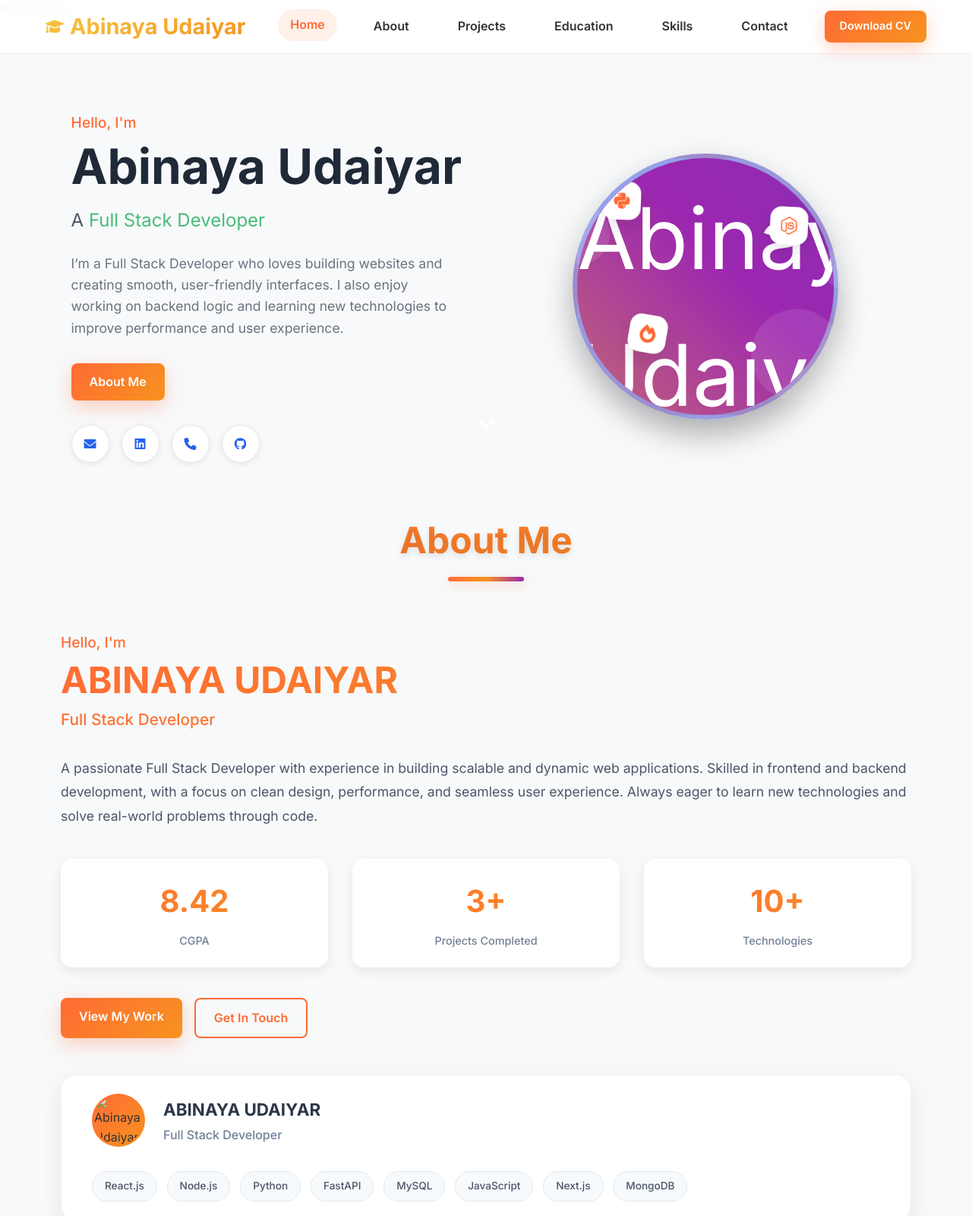
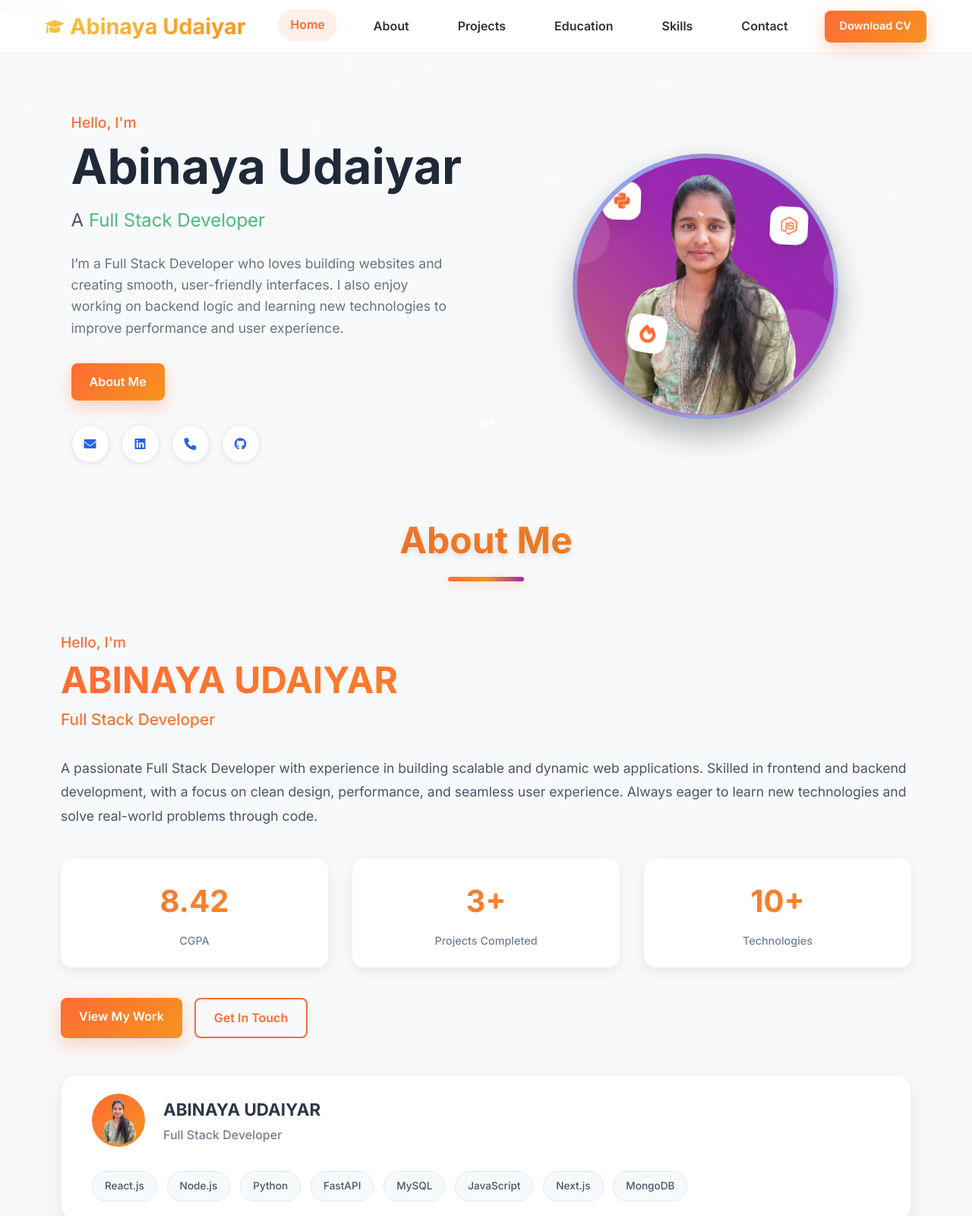
Before and after one commit to Abinayaudaiyar/Abinaya-Udaiyar, a website: page index.html in a window 1280 px wide. Shown: the top 1600 px of the page at 76% size. Drawn offline with Linux system fonts and the light colour scheme.

Commit message:
index.html

```diff
--- a/index.html
+++ b/index.html
@@ -81,7 +81,7 @@ function buildFuture() {
             </div>
             <div class="hero-image">
                 <div class="hero-avatar">
-                    <img src="image/abinaya profile.png profile.png" alt="Abinaya Udaiyar" class="profile-img">
+                    <img src="image/abinaya profile.png" alt="Abinaya Udaiyar" class="profile-img">
                     <div class="floating-elements-about">
                         <div class="float-icon float-1"><i class="fab fa-python"></i></div>
                         <div class="float-icon float-2"><i class="fab fa-node-js"></i></div>
@@ -138,7 +138,7 @@ function buildFuture() {
                     <div class="about-card-horizontal">
                         <div class="card-profile-horizontal">
                             <div class="avatar-horizontal">
-                                <img src="image/abinaya profile.png profile.png" alt=" Abinaya Udaiyar"
+                                <img src="image/abinaya profile.png" alt=" Abinaya Udaiyar"
                                     class="profile-img-small">
                             </div>
                             <div class="card-info-horizontal">
```
